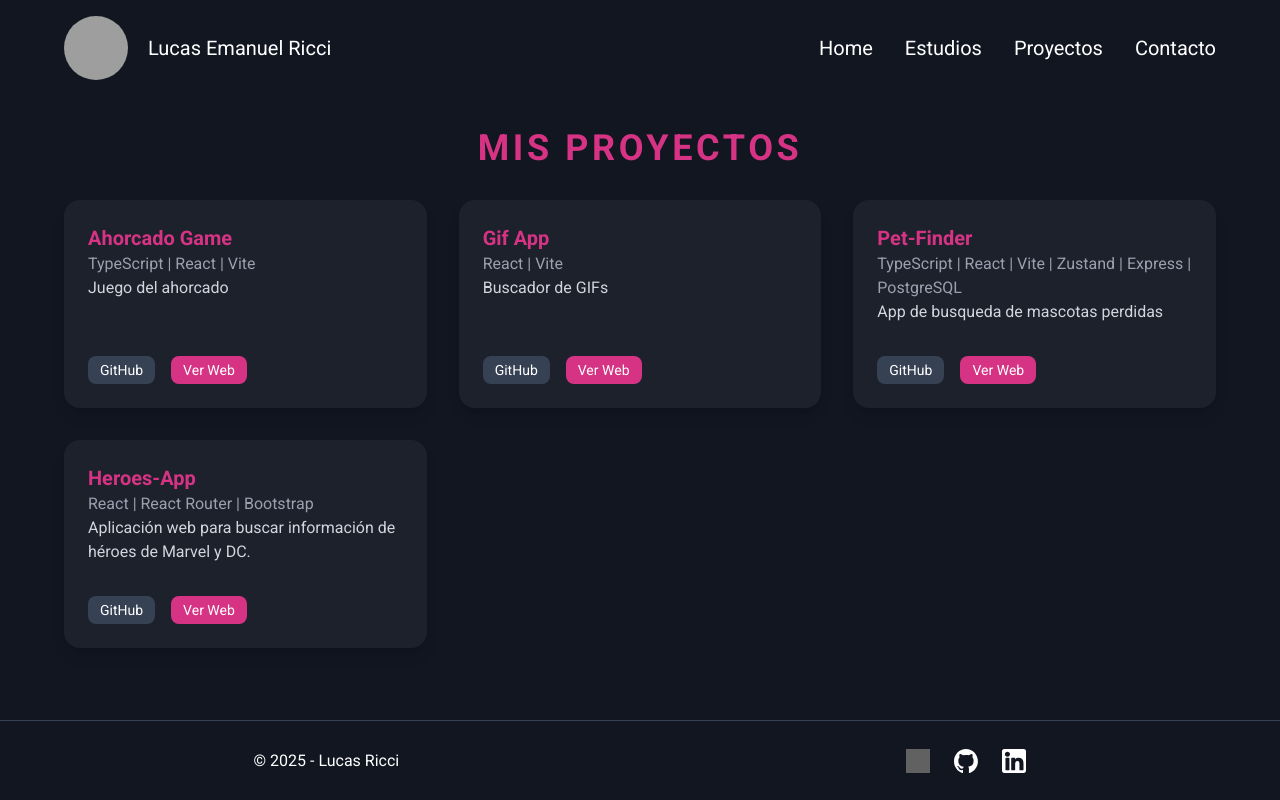
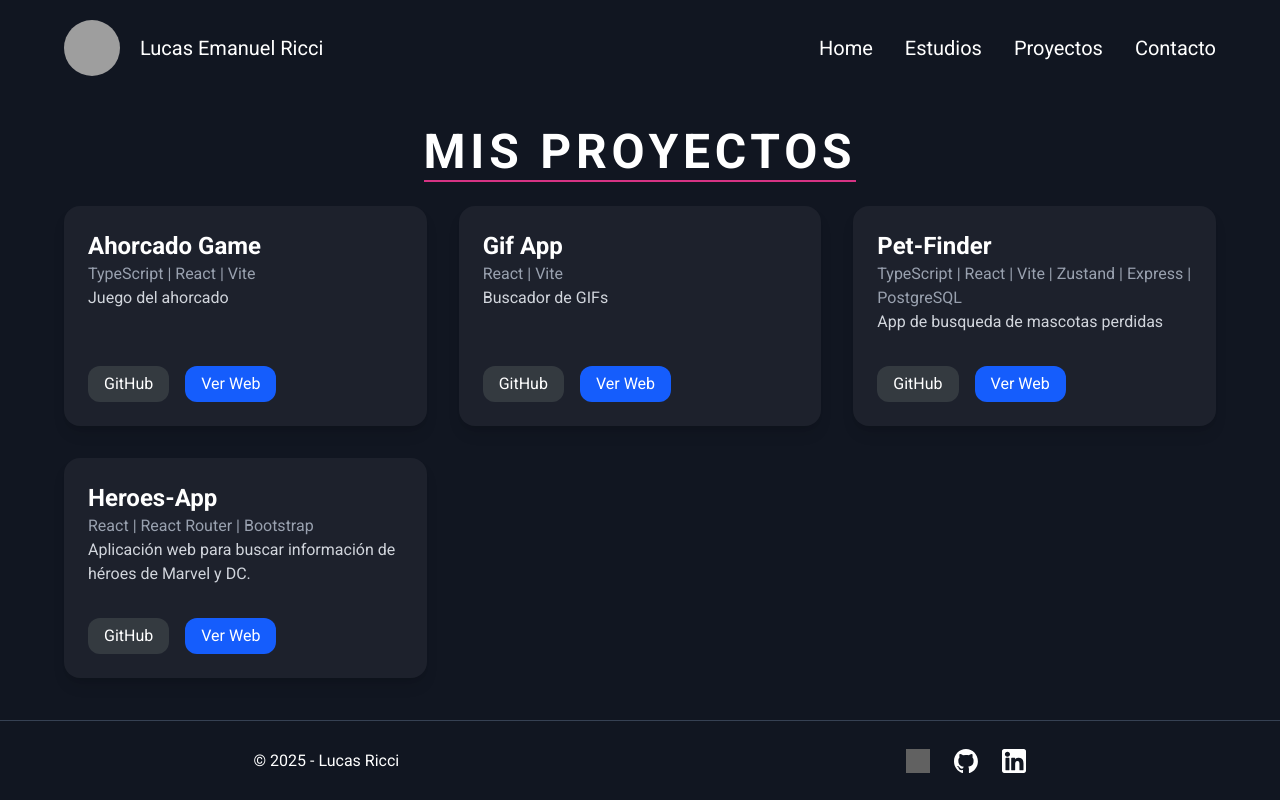
Before and after one commit to lukebro82/Portfolio, a React (Vite) app: page /proyectos in a window 1280 px wide. Built offline with nearby package versions, Linux system fonts and the light colour scheme; grey boxes are pictures that could not be loaded.

Commit message:
new colors 2

```diff
--- a/src/components/Header.tsx
+++ b/src/components/Header.tsx
@@ -10,14 +10,14 @@ export const Header = () => {
 
   return (
     <>
-      <div className="bg-background text-white h-[10dvh] flex justify-between flex-row items-center p-4 md:p-12">
+      <div className="bg-background text-white h-[10dvh] flex justify-between flex-row items-center p-4 md:p-12 ">
         <div className="flex flex-row justify-between items-center max-w-6xl mx-auto w-full">
           <div className="flex flex-row gap-5 items-center">
             <Link to="/">
               <img
                 src="https://avatars.githubusercontent.com/u/109926314?v=4&size=64"
                 alt=""
-                className="rounded-full w-10 h-10 md:w-16 md:h-16"
+                className="rounded-full w-10 h-10 md:w-14 md:h-14"
               />
             </Link>
             <span className="text-[16px] md:text-[20px]">
@@ -48,7 +48,7 @@ export const Header = () => {
           </button>
 
           {/* Menú desktop */}
-          <div className="hidden md:flex flex-row gap-8 text-[20px]">
+          <div className="hidden md:flex flex-row gap-8 text-[20px] transition-colors">
             <Link
               className="hover:text-primary-pink transition-colors duration-200"
               to="/"
@@ -78,34 +78,34 @@ export const Header = () => {
 
         {/* Menú mobile */}
         <div
-          className={`md:hidden fixed top-[12dvh] left-0 right-0 bg-background transition-all duration-300 z-[9999] ${
+          className={`md:hidden fixed top-[14dvh] left-0 right-0 bg-background transition-all duration-300 ease-in-out z-[9999] ${
             isMenuOpen ? "opacity-100 visible" : "opacity-0 invisible"
           }`}
         >
-          <div className="flex flex-col gap-4 p-4 text-[18px]">
+          <div className="flex flex-col gap-6 p-6 border-t border-white/10">
             <Link
-              className="hover:text-pink-600 transition-colors duration-200 py-2"
+              className="hover:text-primary-pink transition-colors duration-200 py-2"
               to="/"
               onClick={() => setIsMenuOpen(false)}
             >
               Home
             </Link>
             <Link
-              className="hover:text-pink-600 transition-colors duration-200 py-2"
+              className="hover:text-primary-pink transition-colors duration-200 py-2"
               to="/estudios"
               onClick={() => setIsMenuOpen(false)}
             >
               Estudios
             </Link>
             <Link
-              className="hover:text-pink-600 transition-colors duration-200 py-2"
+              className="hover:text-primary-pink transition-colors duration-200 py-2"
               to="/proyectos"
               onClick={() => setIsMenuOpen(false)}
             >
               Proyectos
             </Link>
             <Link
-              className="hover:text-pink-600 transition-colors duration-200 py-2"
+              className="hover:text-primary-pink transition-colors duration-200 py-2"
               to="/contacto"
               onClick={() => setIsMenuOpen(false)}
             >
--- a/src/pages/Estudios.tsx
+++ b/src/pages/Estudios.tsx
@@ -48,16 +48,16 @@ export const Estudios = () => {
 
   return (
     <div className="bg-background h-[80dvh] text-white flex flex-col items-center py-4 px-6 overflow-y-auto">
-      <h1 className="text-4xl font-bold text-primary-pink mb-6 uppercase tracking-widest">
+      <h1 className="text-4xl md:text-5xl font-bold mb-6 uppercase tracking-widest text-white border-b-2 border-primary-pink pb-1 w-fit">
         Mis Estudios
       </h1>
 
       {/* GRID */}
-      <div className="grid md:grid-cols-3 sm:grid-cols-2 grid-cols-1 gap-8 max-w-6xl">
+      <div className="grid md:grid-cols-3 sm:grid-cols-2 grid-cols-1 gap-10 max-w-6xl">
         {studies.map((study: any, index) => (
           <motion.div
             key={index}
-            className="bg-background-secondary p-6 rounded-2xl shadow-lg hover:shadow-pink-500/40 hover:scale-105 transition-transform cursor-pointer"
+            className="bg-background-secondary p-6 rounded-2xl shadow-lg hover:shadow-blue-700/40 hover:scale-105 transition-transform cursor-pointer"
             initial={{ opacity: 0, y: 50 }}
             animate={{ opacity: 1, y: 0 }}
             transition={{ duration: 0.2, delay: index * 0.1 }}
@@ -67,7 +67,7 @@ export const Estudios = () => {
             }}
             onClick={() => setSelected(study)}
           >
-            <h2 className="text-xl font-bold text-primary-pink">
+            <h2 className="text-xl md:text-2xl font-bold text-white">
               {study.title}
             </h2>
             <p className="text-gray-400">{study.place}</p>
@@ -94,7 +94,7 @@ export const Estudios = () => {
               exit={{ scale: 0.8 }}
               onClick={(e) => e.stopPropagation()}
             >
-              <h2 className="text-2xl font-bold text-primary-pink mb-2">
+              <h2 className="text-xl md:2xl font-bold text-white mb-2">
                 {selected.title}
               </h2>
               <p className="text-gray-400">{selected.place}</p>
@@ -105,7 +105,7 @@ export const Estudios = () => {
                 className="rounded-lg border border-gray-700"
               />
               <button
-                className="mt-4 px-4 py-2 bg-primary-pink hover:bg-[#E65098] rounded-lg text-white"
+                className="mt-4 px-4 p-1.5 bg-blue-600 hover:bg-blue-700 text-white  rounded-xl text-base"
                 onClick={() => setSelected(null)}
               >
                 Cerrar
--- a/src/pages/Proyectos.tsx
+++ b/src/pages/Proyectos.tsx
@@ -35,7 +35,7 @@ export const Proyectos = () => {
 
   return (
     <div className="bg-background h-[80dvh] text-white flex flex-col items-center py-8 px-6 overflow-y-auto">
-      <h1 className="text-4xl font-bold text-primary-pink mb-8 uppercase tracking-widest">
+      <h1 className="text-4xl md:text-5xl font-bold mb-6 uppercase tracking-widest text-white border-b-2 border-primary-pink pb-1 w-fit">
         Mis Proyectos
       </h1>
 
@@ -43,7 +43,7 @@ export const Proyectos = () => {
         {proyectos.map((proyecto, index) => (
           <motion.div
             key={index}
-            className="bg-background-secondary p-6 rounded-2xl shadow-lg hover:shadow-pink-500/40 hover:scale-105 transition-transform cursor-pointer flex flex-col justify-between"
+            className="bg-background-secondary p-6 rounded-2xl shadow-lg hover:shadow-blue-700/40 hover:scale-105 transition-transform cursor-pointer flex flex-col justify-between"
             initial={{ opacity: 0, y: 50 }}
             animate={{ opacity: 1, y: 0 }}
             transition={{ duration: 0.2, delay: index * 0.1 }}
@@ -53,7 +53,7 @@ export const Proyectos = () => {
             }}
           >
             <div>
-              <h2 className="text-xl font-bold text-primary-pink">
+              <h2 className="text-xl md:text-2xl font-bold text-white">
                 {proyecto.title}
               </h2>
               <p className="text-gray-400">{proyecto.place}</p>
@@ -64,16 +64,14 @@ export const Proyectos = () => {
               <a
                 href={proyecto.github}
                 target="_blank"
-                rel="noopener noreferrer"
-                className="px-3 py-1 bg-gray-700 hover:bg-gray-600 text-white rounded-lg text-sm"
+                className="px-4 p-1.5 bg-[#343A40] hover:bg-[#495057] text-white rounded-xl text-base"
               >
                 GitHub
               </a>
               <a
                 href={proyecto.web}
                 target="_blank"
-                rel="noopener noreferrer"
-                className="px-3 py-1 bg-primary-pink hover:bg-[#E65098] text-white rounded-lg text-sm"
+                className="px-4 p-1.5 bg-blue-600 hover:bg-blue-700 text-white  rounded-xl text-base"
               >
                 Ver Web
               </a>
--- a/src/styles.css
+++ b/src/styles.css
@@ -8,6 +8,7 @@
   --color-background: #111621;
   --color-background-secondary: #1d212c;
   --color-primary-pink: #d63384;
+  --color-primary-pink-hover: #e65098;
 }
 
 html,
```
